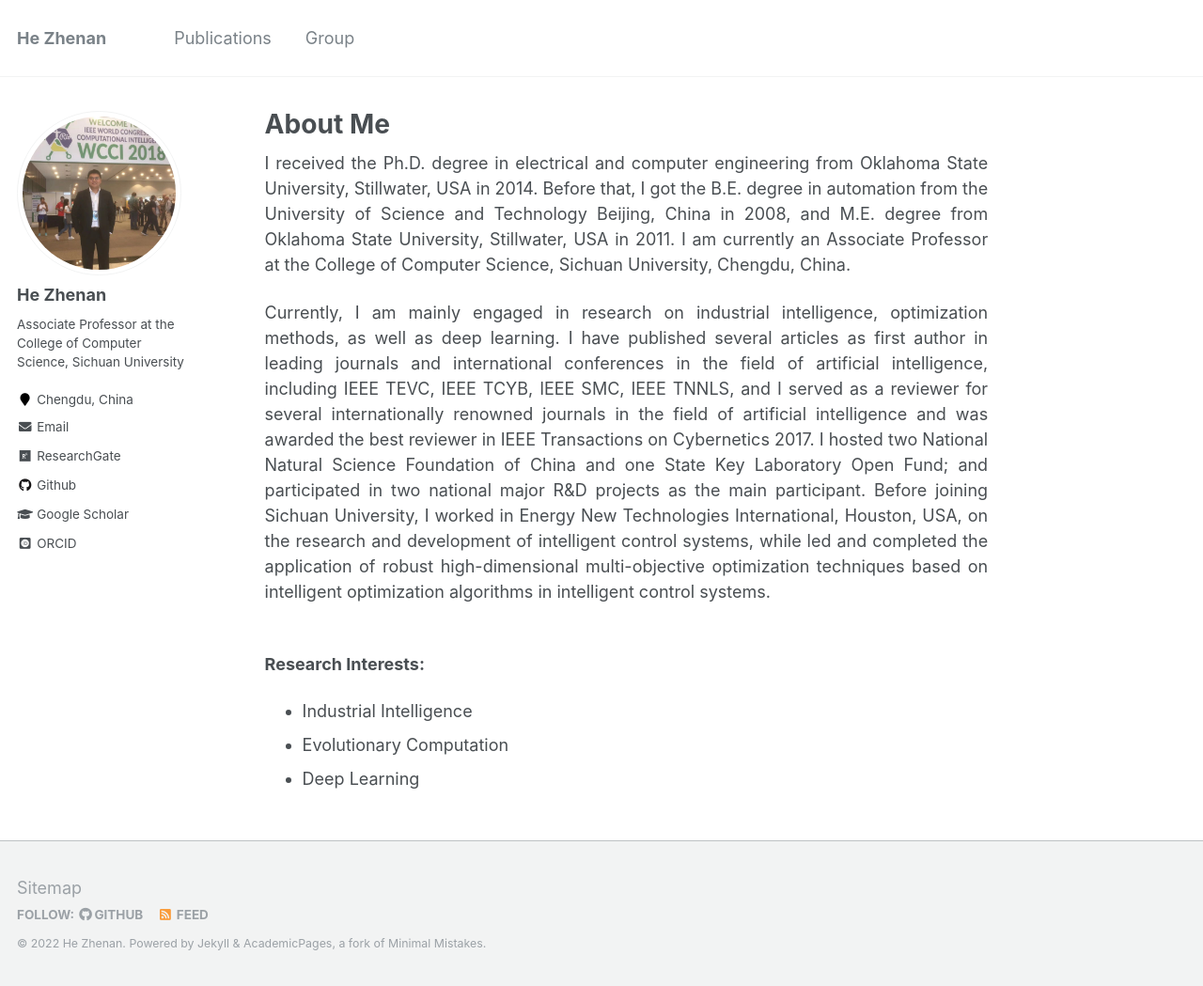
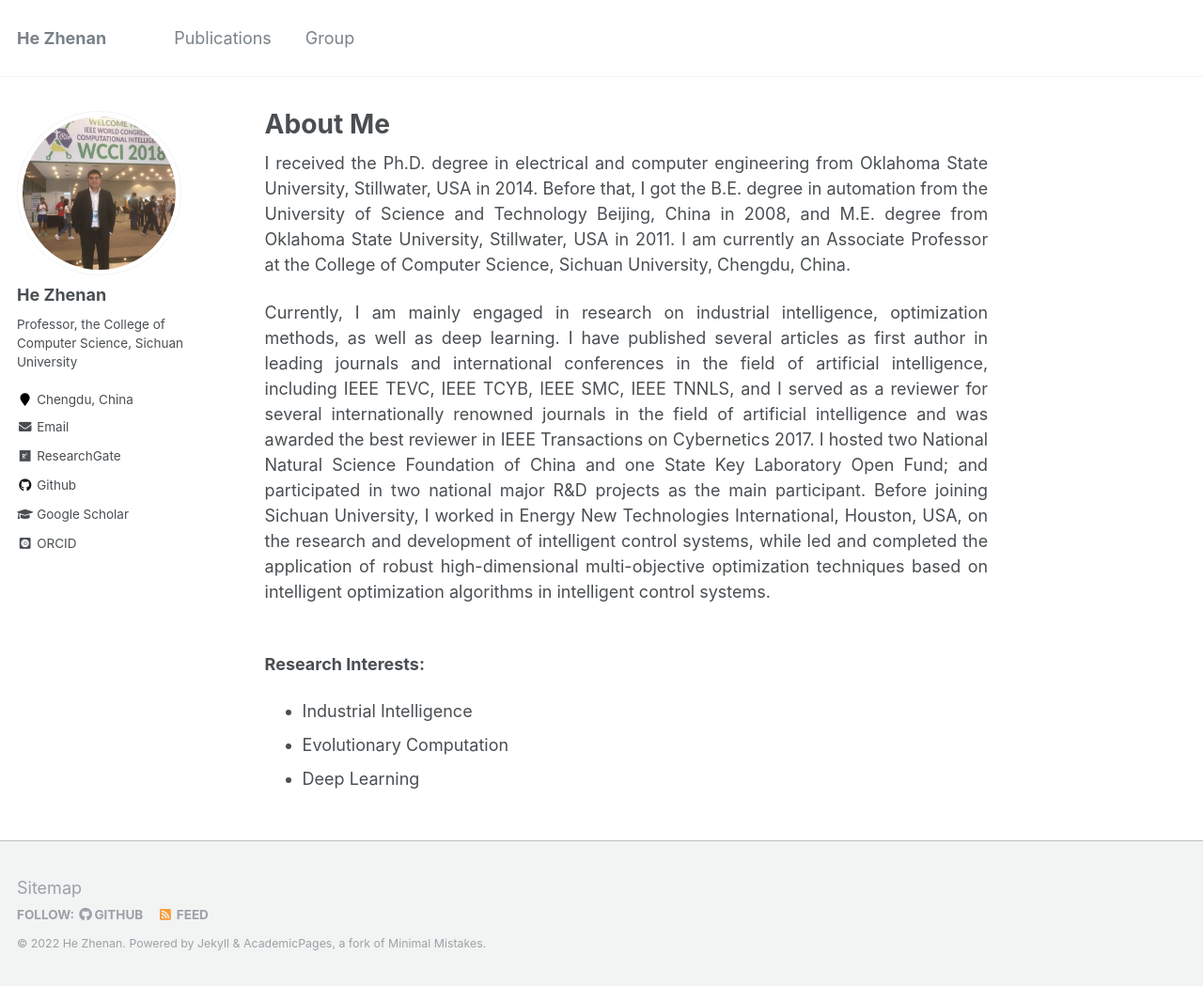
Before and after one commit to JianmingChen121/KaminZZZ.github.io, a Jekyll site: the page built from _pages/about.md, in a window 1280 px wide and 1049 px high. Shown: the whole window at 94% size. Built offline with Jekyll 4.4.1, drawn with Linux system fonts in a browser that asks for light colours; some web fonts are replaced.

Commit message:
Update _config.yml

```diff
--- a/_config.yml
+++ b/_config.yml
@@ -82,7 +82,7 @@ analytics:
 author:
   name             : "He Zhenan"
   avatar           : "profile_hzn.jpg"
-  bio              : "Associate Professor at the College of Computer Science, Sichuan University"
+  bio              : "Professor, the College of Computer Science, Sichuan University"
   location         : "Chengdu, China"
   employer         :
   pubmed           : #"https://www.ncbi.nlm.nih.gov/pubmed/?term=john+snow"
```
